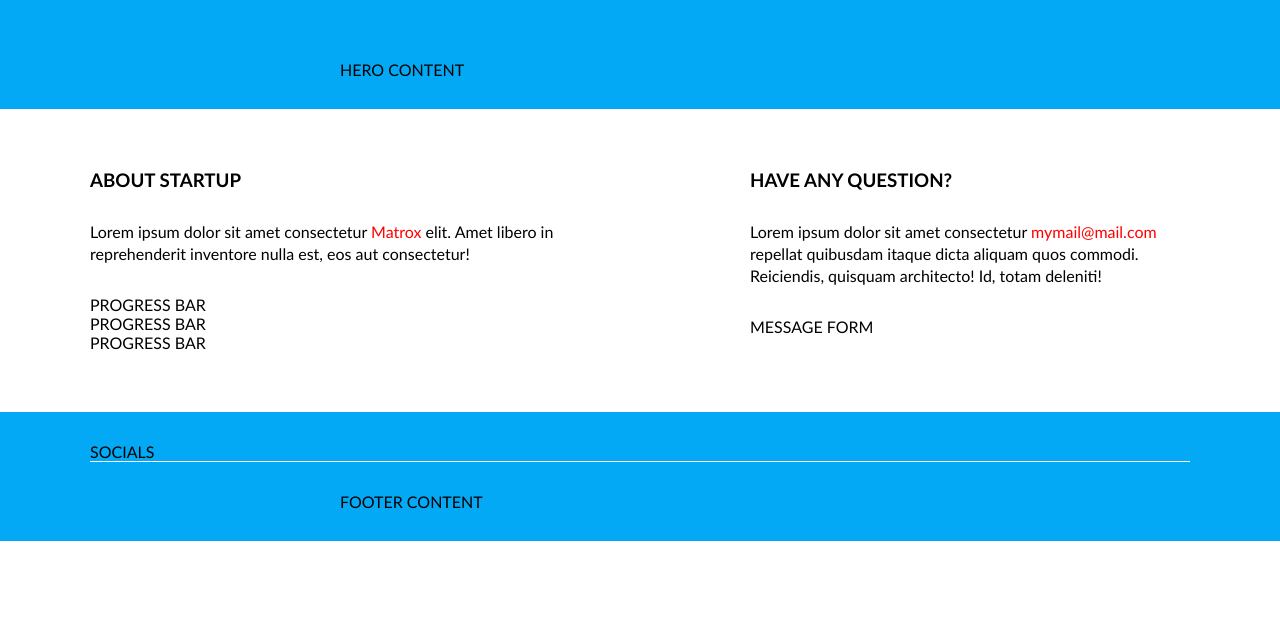
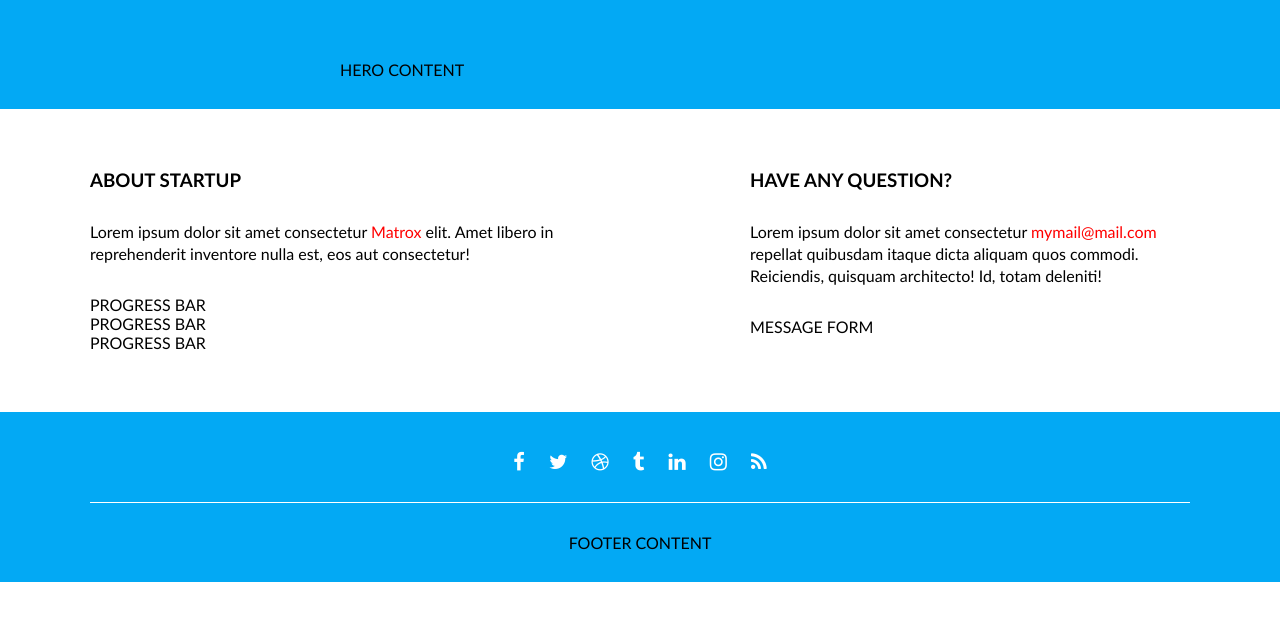
Before and after one commit to front-end-by-rimantas/11-a-grupe-coming-soon, a plain HTML site: page index.html in a window 1280 px wide. Drawn offline with Linux system fonts and the light colour scheme.

Commit message:
Socials #8

```diff
--- a/css/main.css
+++ b/css/main.css
@@ -61,12 +61,21 @@
     display: inline-block;
     width: 1100px;
     margin: 30px calc( (100% - 1100px) / 2 );
+    text-align: center;
 }
     .footer > .socials {
         display: inline-block;
         width: 100%;
+        padding-bottom: 20px;
         border-bottom: 1px solid #fff;
     }
+        .footer > .socials > a {
+            padding: 10px;
+            color: #fff;
+            font-size: 20px;
+            line-height: 20px;
+            text-decoration: none;
+        }
     .footer > .footer-content {
         display: inline-block;
         width: 600px;
--- a/index.html
+++ b/index.html
@@ -46,7 +46,15 @@
 
     <footer class="container bg-blue">
         <div class="footer">
-            <div class="socials">SOCIALS</div>
+            <div class="socials">
+                <a href="#" target="_blank" class="fa fa-facebook"></a>
+                <a href="#" target="_blank" class="fa fa-twitter"></a>
+                <a href="#" target="_blank" class="fa fa-dribbble"></a>
+                <a href="#" target="_blank" class="fa fa-tumblr"></a>
+                <a href="#" target="_blank" class="fa fa-linkedin"></a>
+                <a href="#" target="_blank" class="fa fa-instagram"></a>
+                <a href="#" target="_blank" class="fa fa-rss"></a>
+            </div>
             <div class="footer-content">FOOTER CONTENT</div>
         </div>
     </footer>
```
